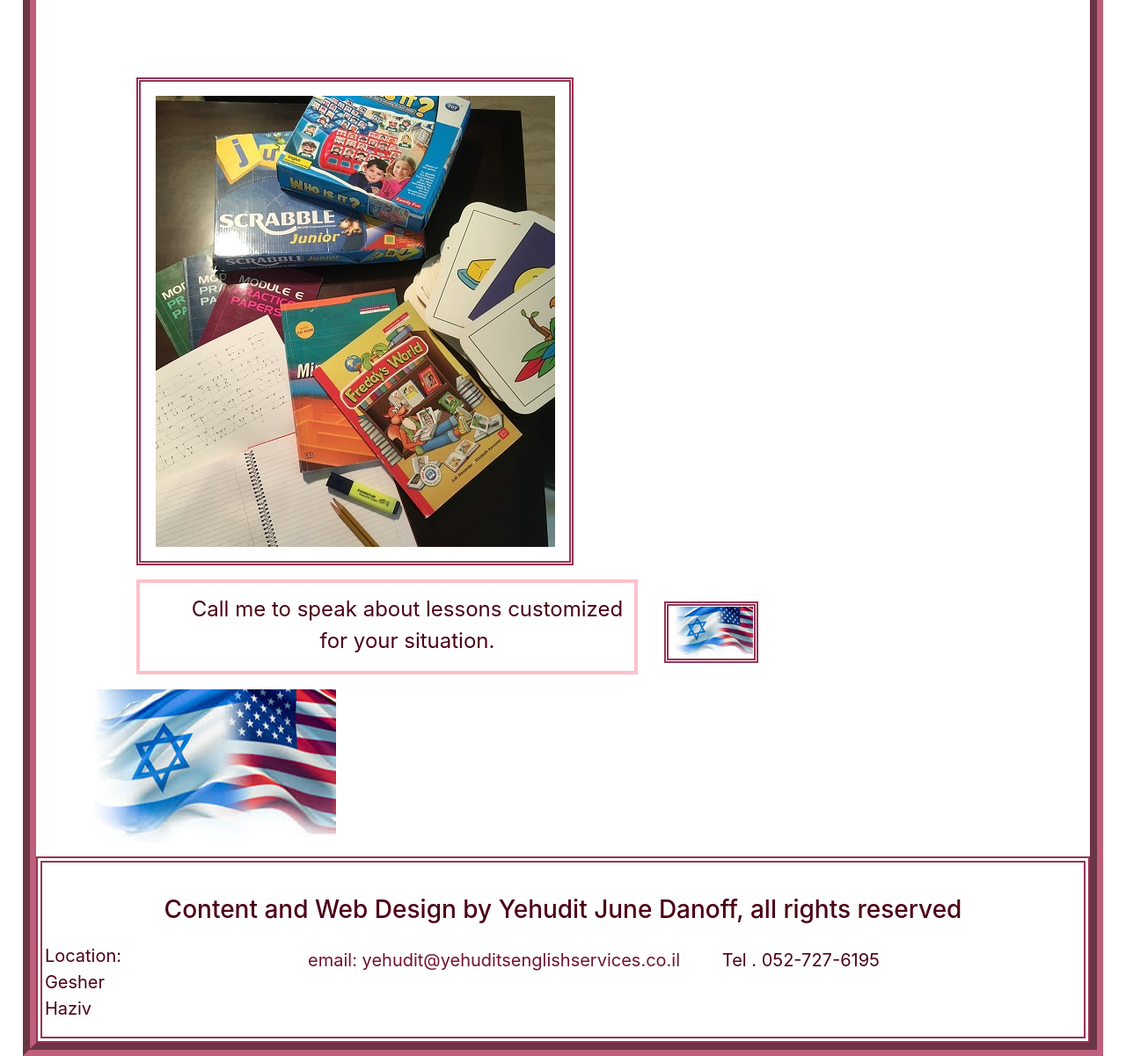
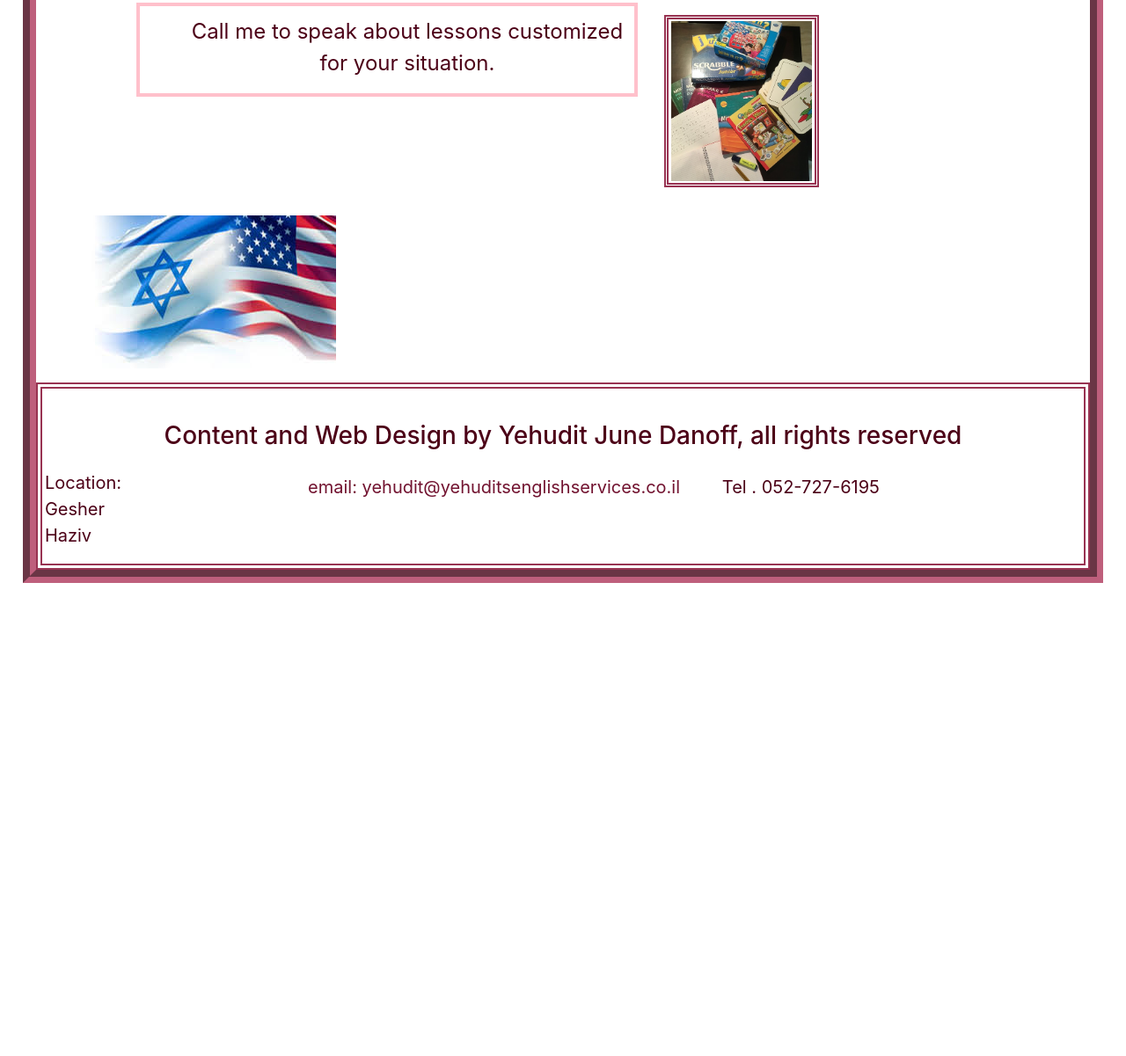
Before and after one commit to Yehudit-Danoff/yehudit-danoff.github.io, a plain HTML site: page translation.html in a window 1280 px wide. Shown: the part 703-1904 px from the top of the page at 88% size. After the commit the page ends 1392 px from the top, so only its background shows below. Drawn offline with nearby package versions, Linux system fonts and the light colour scheme.

Commit message:
Update translation.html

```diff
--- a/translation.html
+++ b/translation.html
@@ -165,7 +165,20 @@
 				<p>   </p> <!This blank paragraph was added to solve spacing issue bc I couldn't get offset to work>
 				</div>
 
-				<div class="col-md-11 col-sm-11 col-xs-12 content"
+				<div class="col-md-6 col-sm-6 content"
+
+					style=" color: rgb(76,0,23)">
+
+					<div style="text-align: center; font-size: 1.5em; margin-bottom: 3%; padding-left: 8%; padding-top: 2%; border-style: solid;
+					border-width:4px; border-color: pink; background-color: white">
+
+						<p > Call me to speak about lessons customized for your situation. <a>
+						</p>
+					</div>
+
+				</div>
+
+				<div class="col-md-5 col-sm-5 col-xs-12 content"
 
 				style="text-align: left;  color: rgb(76,0,23);">
 
@@ -182,46 +195,9 @@
 
 		</div>
 
-		<div class="container-fluid">
-
-			<div class="row">
-
 				<div class="col-md-1 col-sm-1 content">
 
 				<p>   </p> <!This blank paragraph was added to solve spacing issue bc I couldn't get offset to work>
-				</div>
-
-
-				<div class="col-md-6 col-sm-6 content"
-
-					style=" color: rgb(76,0,23)">
-
-					<div style="text-align: center; font-size: 1.5em; margin-bottom: 3%; padding-left: 8%; padding-top: 2%; border-style: solid;
-					border-width:4px; border-color: pink; background-color: white">
-
-						<p > Call me to speak about lessons customized for your situation. <a>
-						</p>
-					</div>
-
-				</div>
-
-				<div class="col-md-1 col-sm-1 content">
-
-				<p>   </p> <!This blank paragraph was added to solve spacing issue bc I couldn't get offset to work>
-				</div>
-
-
-				<div class="col-md-5 col-sm-5 col-xs-12; img-responsive"
-
-						>
-				<p>
-				<img src="images/flags.jpg" class="img-fluid"
-
-				style="padding: 1.5%; margin-top: 8%; border-style: double; border-color: rgb(152,51,82); border-width: 5px;"
-
-				alt="US and Israeli flags"/>
-				</p>
-
 				</div>
 
 			</div>
```
